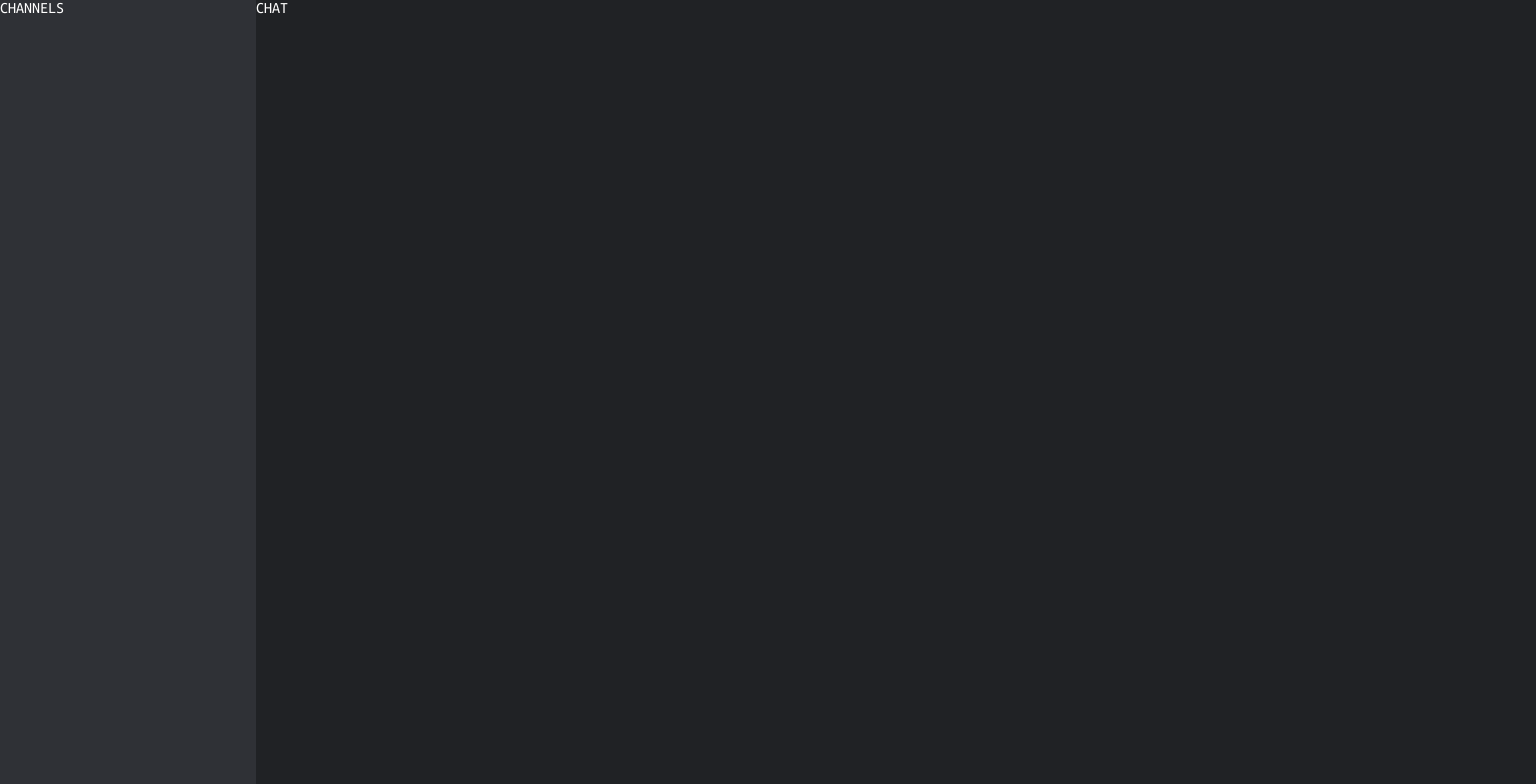
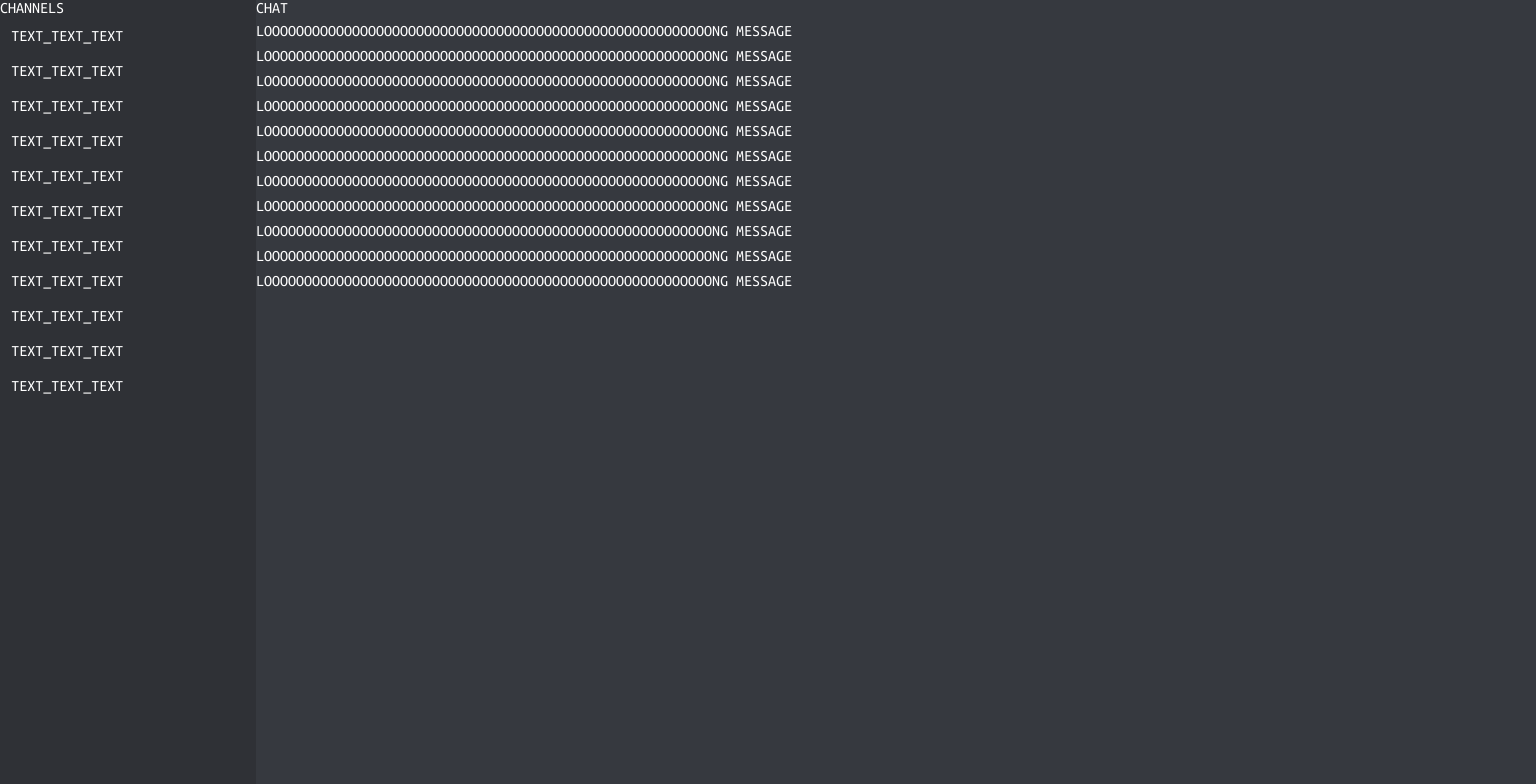
Before and after one commit to Sandorik00/discord-archive-viewer, a React app: page / in a window 1280 px wide. Shown: the top 784 px of the page, 1536 px wide, since content can reach past the window. Built offline with nearby package versions, Linux system fonts and the light colour scheme.

Commit message:
add test components

```diff
--- /dev/null
+++ b/src/channel.scss
@@ -0,0 +1,13 @@
+.channel {
+  height: 30px;
+  width: inherit;
+  margin: 5px 0;
+  display: flex;
+  justify-content: left;
+  align-items: center;
+  text-indent: 10%;
+
+  &:hover {
+    background-color: #36393f;
+  }
+}
--- /dev/null
+++ b/src/channel.tsx
@@ -0,0 +1,12 @@
+import * as React from 'react';
+import './channel.scss';
+
+export class ChannelButton extends React.Component {
+  render() {
+    return (
+      <div className="channel">
+        TEXT_TEXT_TEXT
+      </div>
+    )
+  }
+}
--- a/src/chat.tsx
+++ b/src/chat.tsx
@@ -1,10 +1,23 @@
 import * as React from 'react';
+import { ChatMessage } from './message';
+import './chat.scss';
 
 export class Chat extends React.Component {
   render() {
     return (
       <div className="chat">
         CHAT
+        <ChatMessage></ChatMessage>
+        <ChatMessage></ChatMessage>
+        <ChatMessage></ChatMessage>
+        <ChatMessage></ChatMessage>
+        <ChatMessage></ChatMessage>
+        <ChatMessage></ChatMessage>
+        <ChatMessage></ChatMessage>
+        <ChatMessage></ChatMessage>
+        <ChatMessage></ChatMessage>
+        <ChatMessage></ChatMessage>
+        <ChatMessage></ChatMessage>
       </div>
     )
   }
--- /dev/null
+++ b/src/message.scss
@@ -0,0 +1,11 @@
+.message {
+  min-height: 20px;
+  width: inherit;
+  margin: 5px 0;
+  display: flex;
+  align-items: center;
+
+  &:hover {
+    background-color: #32353B;
+  }
+}
--- /dev/null
+++ b/src/message.tsx
@@ -0,0 +1,12 @@
+import * as React from 'react';
+import './message.scss';
+
+export class ChatMessage extends React.Component {
+  render() {
+    return (
+      <div className="message">
+        LOOOOOOOOOOOOOOOOOOOOOOOOOOOOOOOOOOOOOOOOOOOOOOOOOOOOOOOONG MESSAGE
+      </div>
+    )
+  }
+}
--- a/src/tree.scss
+++ b/src/tree.scss
@@ -4,4 +4,5 @@
   background-color: $color-channels-bg;
   min-width: 20%;
   min-height: 100%;
+  overflow: auto;
 }
--- a/src/tree.tsx
+++ b/src/tree.tsx
@@ -1,4 +1,5 @@
 import * as React from 'react';
+import { ChannelButton } from './channel';
 import './tree.scss';
 
 export class ChannelsTree extends React.Component {
@@ -6,6 +7,17 @@ export class ChannelsTree extends React.Component {
     return (
       <div className="tree">
         CHANNELS
+        <ChannelButton></ChannelButton>
+        <ChannelButton></ChannelButton>
+        <ChannelButton></ChannelButton>
+        <ChannelButton></ChannelButton>
+        <ChannelButton></ChannelButton>
+        <ChannelButton></ChannelButton>
+        <ChannelButton></ChannelButton>
+        <ChannelButton></ChannelButton>
+        <ChannelButton></ChannelButton>
+        <ChannelButton></ChannelButton>
+        <ChannelButton></ChannelButton>
       </div>
     )
   }
```
